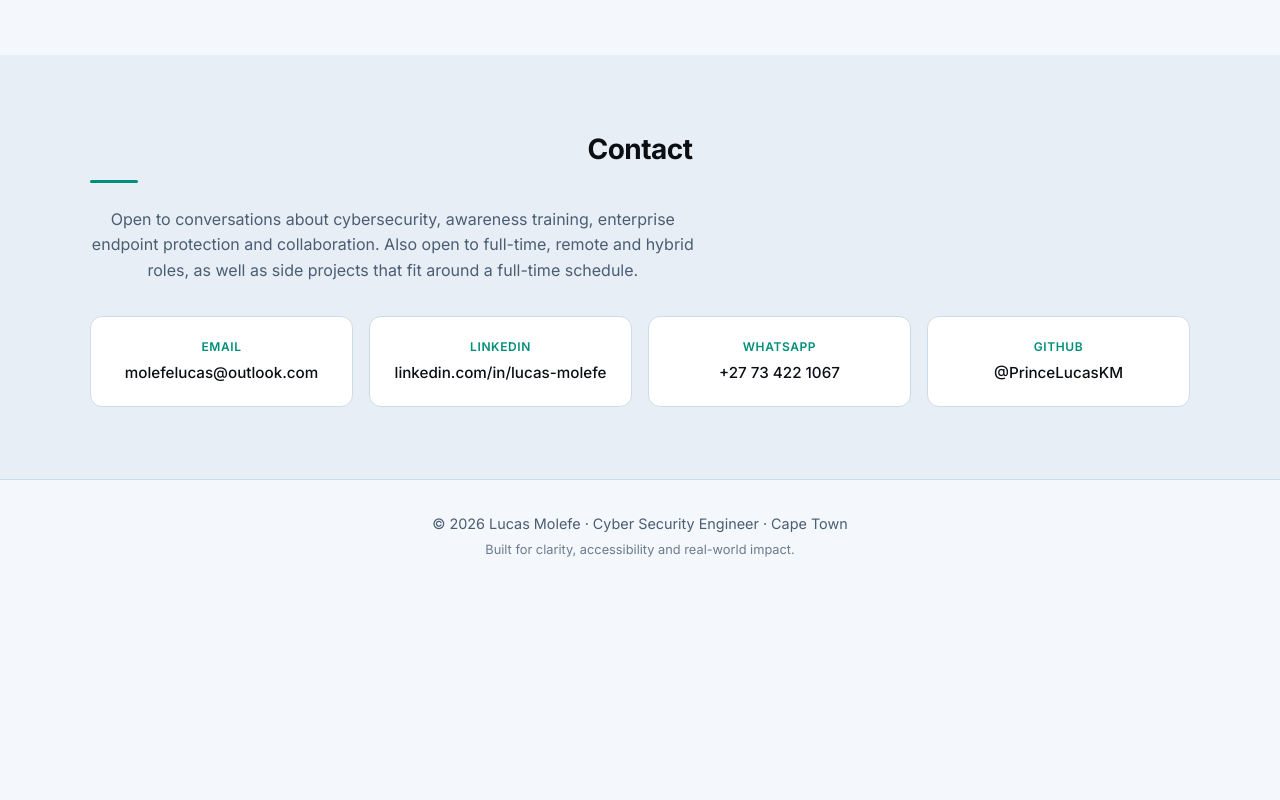
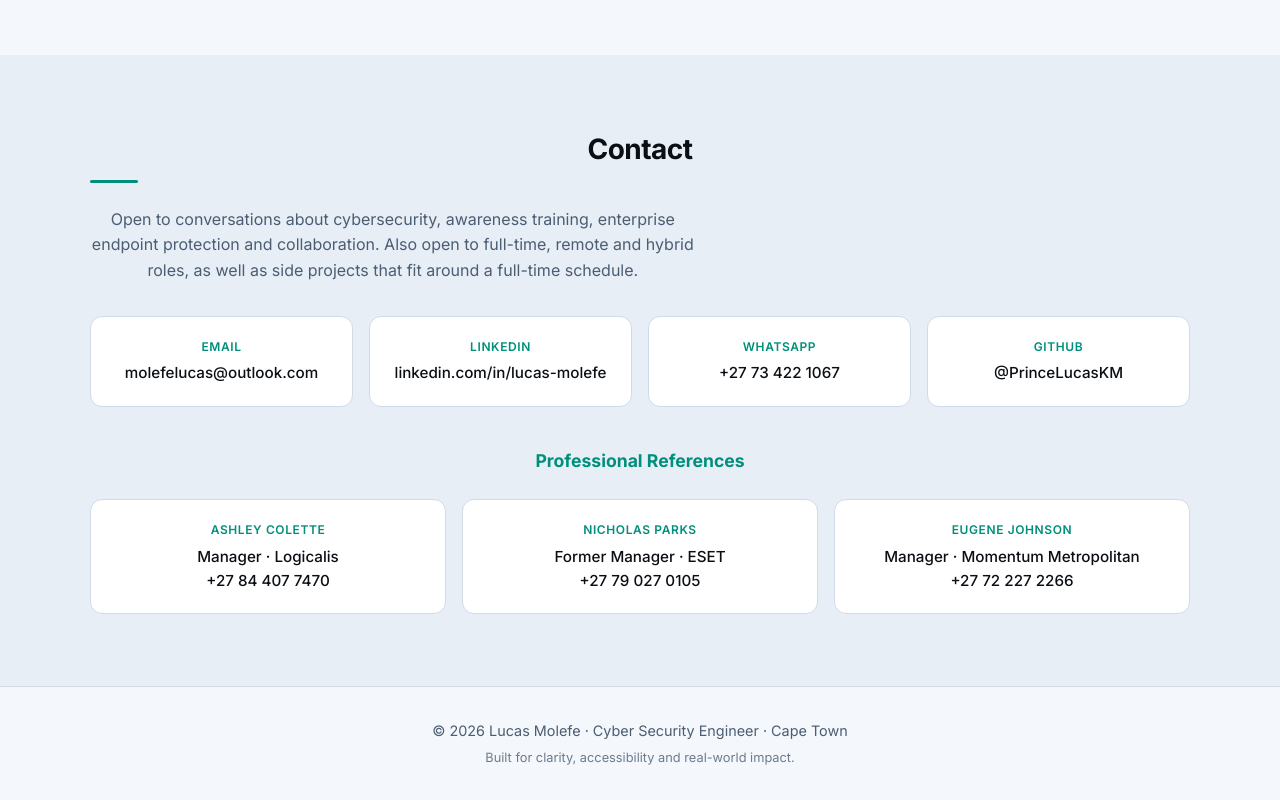
Before and after one commit to PrinceLucasKM/lucas-molefe-portfolio, a plain HTML site: page index.html in a window 1280 px wide. Shown: the part 6200-7000 px from the top of the page. Before the commit the page ends 6793 px from the top, so only its background shows below. Drawn offline with Linux system fonts and the light colour scheme.

Commit message:
Add professional references: Ashley Colette, Nicholas Parks, Eugene Johnson

```diff
--- a/index.html
+++ b/index.html
@@ -432,6 +432,25 @@
             <span class="contact-value">@PrinceLucasKM</span>
           </a>
         </div>
+
+        <div class="references" style="margin-top:2.5rem;">
+          <h3 style="font-size:1.1rem;margin-bottom:1rem;color:var(--accent);">Professional References</h3>
+          <div class="contact-cards" style="grid-template-columns:repeat(auto-fit,minmax(240px,1fr));">
+            <div class="contact-card" style="cursor:default;">
+              <span class="contact-label">Ashley Colette</span>
+              <span class="contact-value">Manager · Logicalis<br>+27 84 407 7470</span>
+            </div>
+            <div class="contact-card" style="cursor:default;">
+              <span class="contact-label">Nicholas Parks</span>
+              <span class="contact-value">Former Manager · ESET<br>+27 79 027 0105</span>
+            </div>
+            <div class="contact-card" style="cursor:default;">
+              <span class="contact-label">Eugene Johnson</span>
+              <span class="contact-value">Manager · Momentum Metropolitan<br>+27 72 227 2266</span>
+            </div>
+          </div>
+        </div>
+
       </div>
     </section>
   </main>
```
